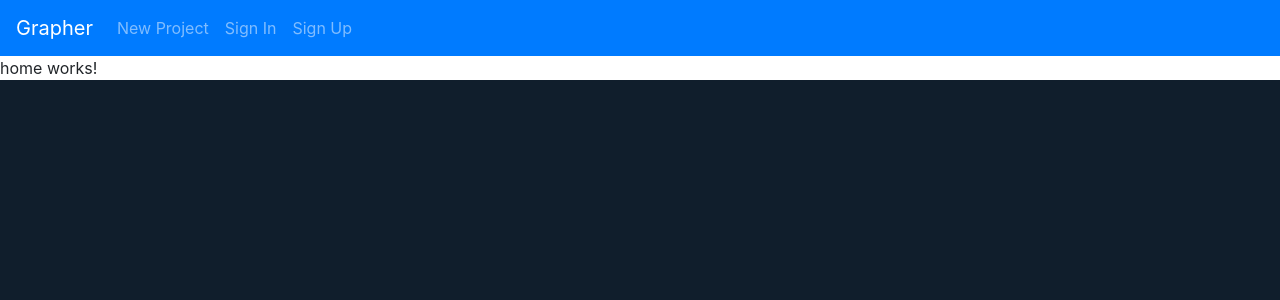
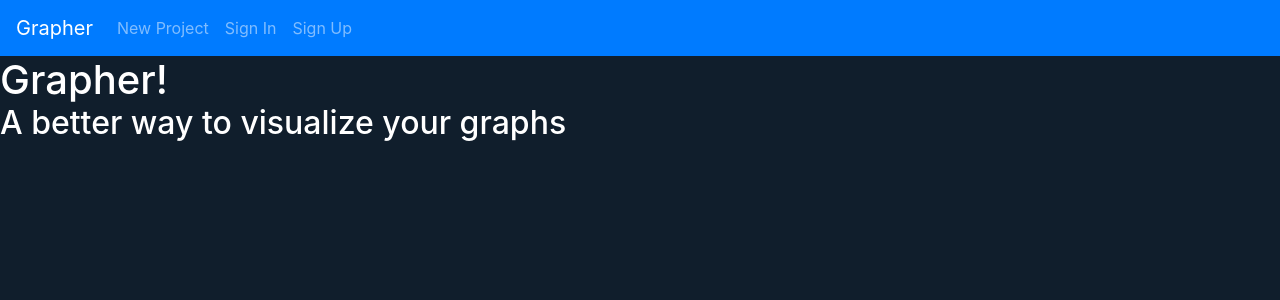
Before and after one commit to driosn/Grapher, an Angular app: page / in a window 1280 px wide. Shown: the top 300 px of the page. Built offline with nearby package versions, Linux system fonts and the light colour scheme.

Commit message:
Routing al home completo

```diff
--- a/src/app/app.module.ts
+++ b/src/app/app.module.ts
@@ -12,9 +12,9 @@ import { Routes, RouterModule } from '@angular/router';
 const appRoutes: Routes = [
   {path: '', component: HomeComponent},
   {path: 'home', component: HomeComponent},
-  {path: 'new-project', component: NewProjectComponent},
-  {path: 'sign-in', component: SignInComponent},
-  {path: 'sign-up', component: SignUpComponent}
+  {path: 'new_project', component: NewProjectComponent},
+  {path: 'sign_in', component: SignInComponent},
+  {path: 'sign_up', component: SignUpComponent}
 ]
 
 @NgModule({
--- a/src/app/home/home.component.css
+++ b/src/app/home/home.component.css
@@ -0,0 +1,5 @@
+h1, h2{
+  color: white;
+  background-color: #101E2C;
+  margin: 0;
+}
--- a/src/app/home/home.component.html
+++ b/src/app/home/home.component.html
@@ -1,3 +1,2 @@
-<p>
-  home works!
-</p>
+<h1>Grapher!</h1>
+<h2>A better way to visualize your graphs</h2>
```
